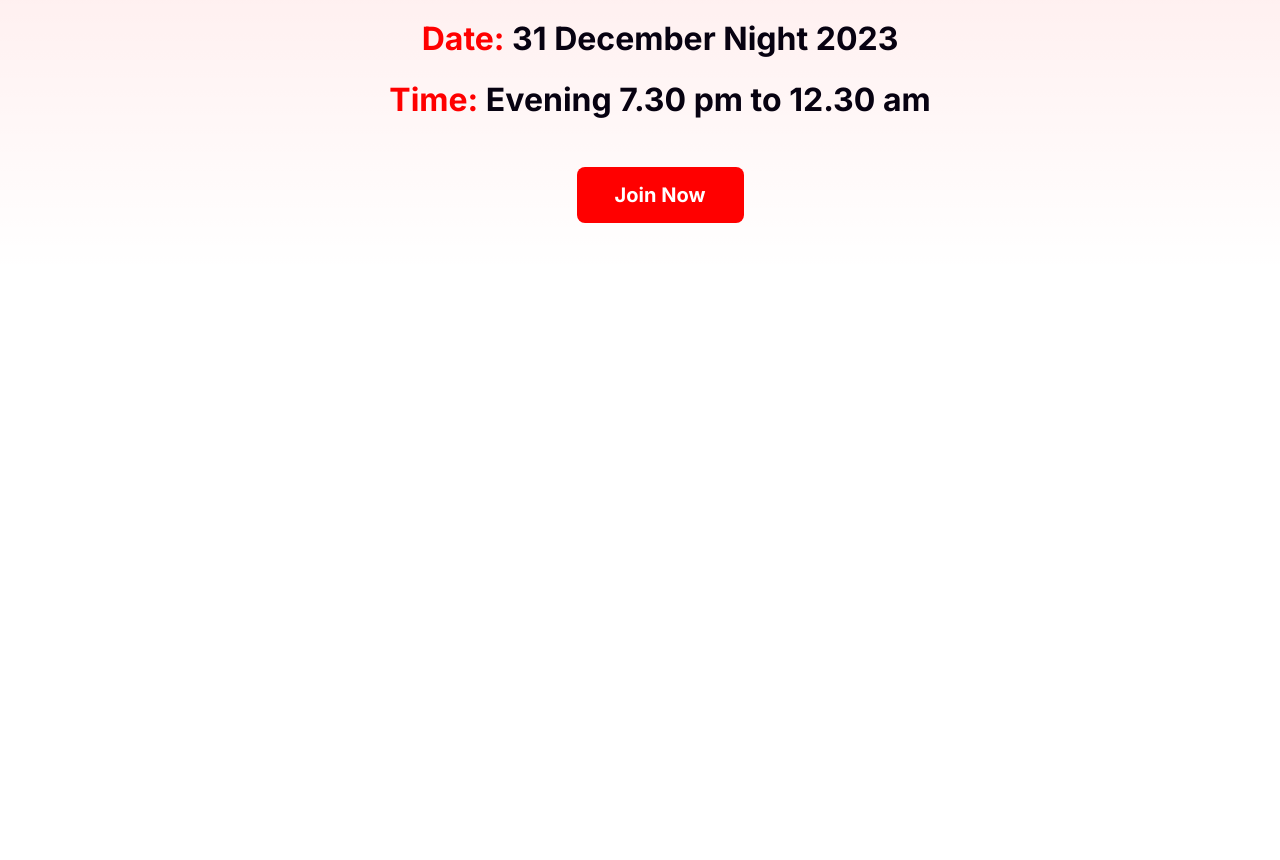
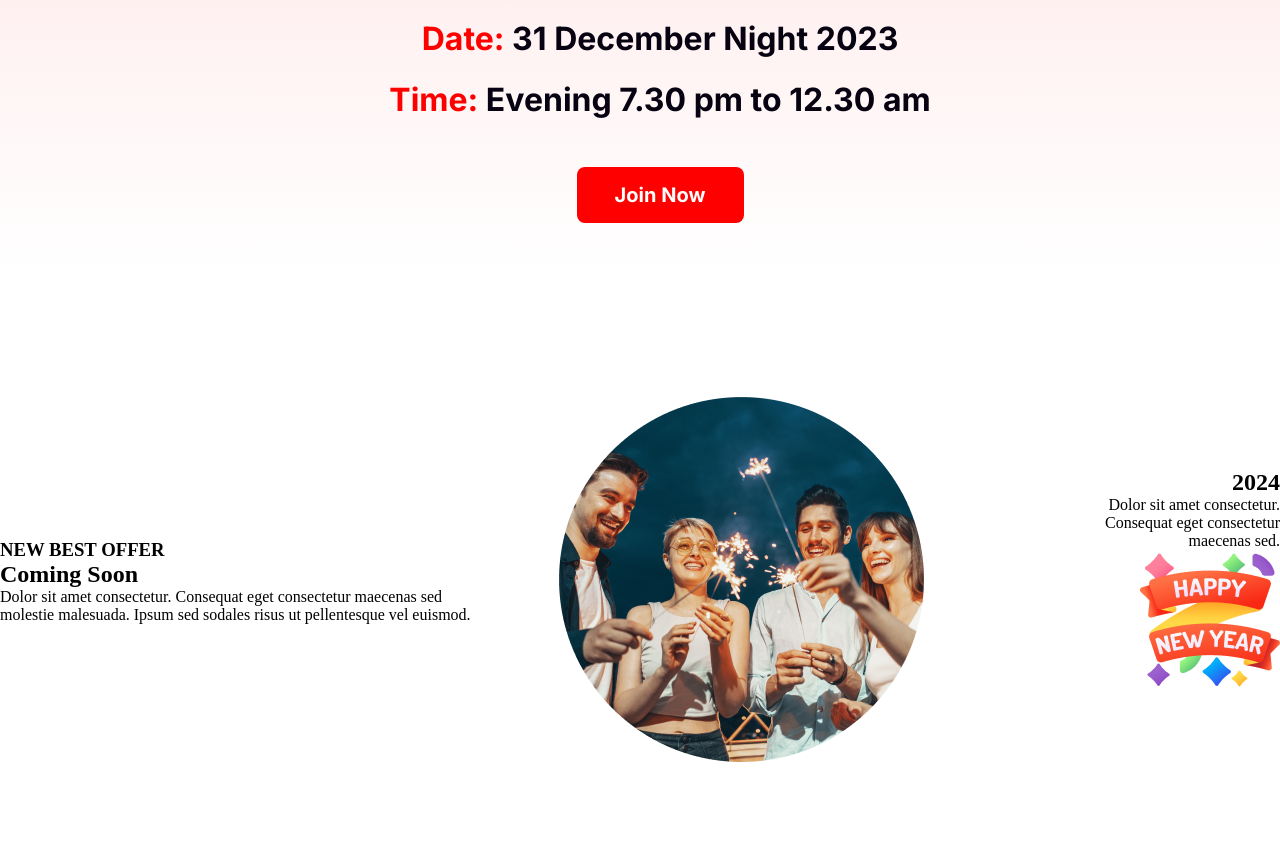
Before and after one commit to asikhossain-cmd/new-year-offer-site, a plain HTML site: page index.html in a window 1280 px wide. Shown: the part 2629-3489 px from the top of the page. Before the commit the page ends 3026 px from the top, so only its background shows below. Drawn offline with Linux system fonts and the light colour scheme.

Commit message:
updated design

```diff
--- a/index.html
+++ b/index.html
@@ -51,7 +51,25 @@
                 <button>Join Now</button>
             </div>
         </div>
-
+        <section>
+            <div class="offer-comming-soon">
+                <div class="offer-collumn">
+                    <div class="collumn-1">
+                        <h3>NEW BEST OFFER</h3>
+                        <h1>Coming Soon</h1>
+                        <p>Dolor sit amet consectetur. Consequat eget consectetur maecenas sed molestie malesuada. Ipsum sed sodales risus ut pellentesque vel euismod.</p>
+                    </div>
+                    <div class="collumn-2">
+                        <img src="resources/images/Ellipse 1.png" alt="photo">
+                    </div>
+                    <div class="collumn-3">
+                        <h1>2024</h1>
+                        <p>Dolor sit amet consectetur. Consequat eget consectetur maecenas sed.</p>
+                        <img src="resources/images/Group 96.png" alt="happy-new-year">
+                    </div>
+                </div>
+            </div>
+        </section>
     </main>
     <footer>
 
--- a/styles/style.css
+++ b/styles/style.css
@@ -159,3 +159,26 @@ main {
     cursor: pointer;
     border: none;
 }
+
+.offer-comming-soon {
+    max-width: 1320px;
+    width: 100%;
+    height: 463px;
+    gap: 60px;
+    margin: 0 auto;
+}
+.offer-collumn {
+    display: flex;
+    align-items: center;
+    justify-content: space-between;
+}
+.offer-collumn .collumn-1 {
+    text-align: left;
+    margin-right: 70px;
+}
+.offer-collumn .collumn-3 {
+    text-align: right;
+}
+.offer-collumn .collumn-2 {
+    margin-right: 118px;
+}
```
